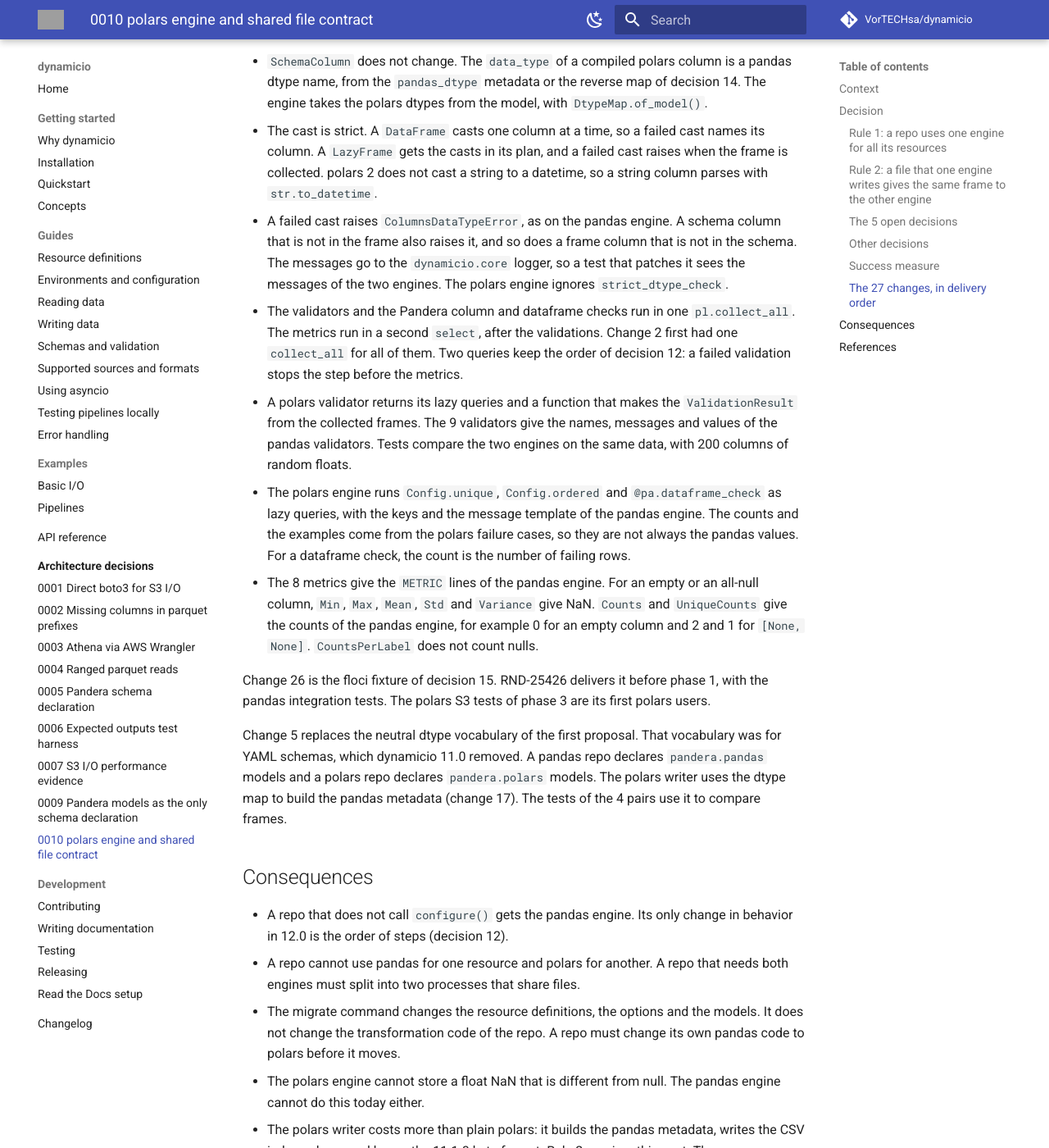
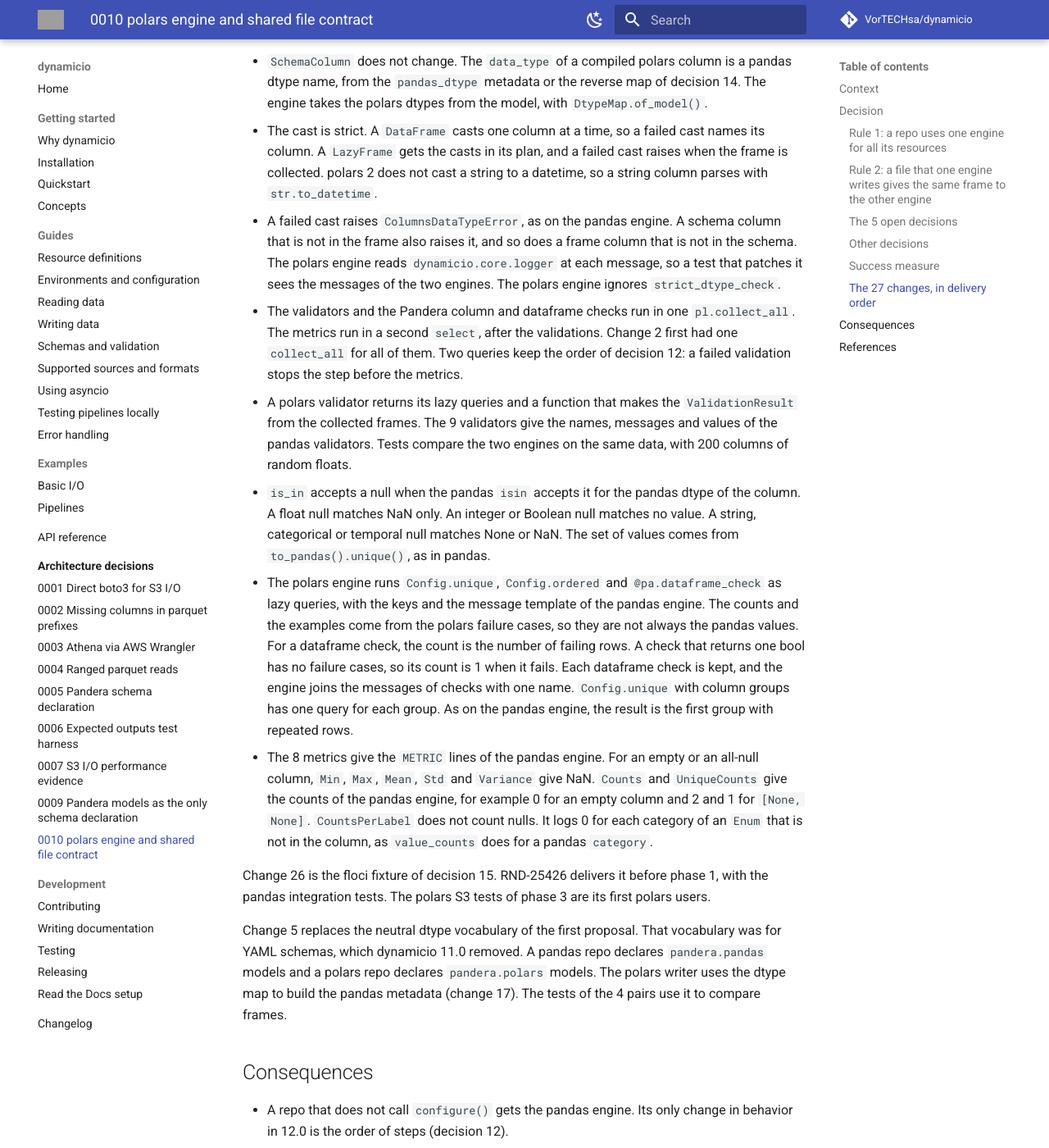
Before and after one commit to VorTECHsa/dynamicio, an MkDocs documentation site: the page built from docs/adr/0010-polars-engine-and-shared-file-contract.md, in a window 1280 px wide and 1400 px high, scrolled down 8566 px. Shown: the whole window at 82% size. Built offline with MkDocs 1.6.1 and Material for MkDocs 9.7.7, drawn with Linux system fonts in a browser that asks for light colours; comment, search, counter and statistics services are not loaded; grey boxes are pictures that could not be loaded.

Commit message:
docs(RND-25353): record the review changes of phase 2 in ADR 0010

```diff
--- a/docs/adr/0010-polars-engine-and-shared-file-contract.md
+++ b/docs/adr/0010-polars-engine-and-shared-file-contract.md
@@ -225,19 +225,23 @@ Phase 2 as built:
   cast raises when the frame is collected. polars 2 does not cast a string to a datetime, so a string column parses with `str.to_datetime`.
 - A failed cast raises `ColumnsDataTypeError`, as on the pandas engine. A schema column that is not in the frame also raises it, and so does a frame column
   that is not in the schema.
-  The messages go to the `dynamicio.core` logger, so a test that patches it sees the messages of the two engines. The polars engine ignores
+  The polars engine reads `dynamicio.core.logger` at each message, so a test that patches it sees the messages of the two engines. The polars engine ignores
   `strict_dtype_check`.
 - The validators and the Pandera column and dataframe checks run in one `pl.collect_all`. The metrics run in a second `select`, after the
   validations. Change 2 first had one `collect_all` for all of them. Two queries keep the order of decision 12: a failed validation stops the step
   before the metrics.
 - A polars validator returns its lazy queries and a function that makes the `ValidationResult` from the collected frames. The 9 validators give the
   names, messages and values of the pandas validators. Tests compare the two engines on the same data, with 200 columns of random floats.
+- `is_in` accepts a null when the pandas `isin` accepts it for the pandas dtype of the column. A float null matches NaN only. An integer or Boolean null
+  matches no value. A string, categorical or temporal null matches None or NaN. The set of values comes from `to_pandas().unique()`, as in pandas.
 - The polars engine runs `Config.unique`, `Config.ordered` and `@pa.dataframe_check` as lazy queries, with the keys and the message template of the
   pandas engine. The counts and the examples come from the polars failure cases, so they are not always the pandas values. For a dataframe check, the
-  count is the number of failing rows.
+  count is the number of failing rows. A check that returns one bool has no failure cases, so its count is 1 when it fails. Each dataframe check is
+  kept, and the engine joins the messages of checks with one name. `Config.unique` with column groups has one query for each group. As on the pandas
+  engine, the result is the first group with repeated rows.
 - The 8 metrics give the `METRIC` lines of the pandas engine. For an empty or an all-null column, `Min`, `Max`, `Mean`, `Std` and `Variance` give NaN.
   `Counts` and `UniqueCounts` give the counts of the pandas engine, for example 0 for an empty column and 2 and 1 for `[None, None]`. `CountsPerLabel` does
-  not count nulls.
+  not count nulls. It logs 0 for each category of an `Enum` that is not in the column, as `value_counts` does for a pandas `category`.
 
 Change 26 is the floci fixture of decision 15. RND-25426 delivers it before phase 1, with the pandas integration tests. The polars S3 tests of phase 3 are its first polars users.
 
```
